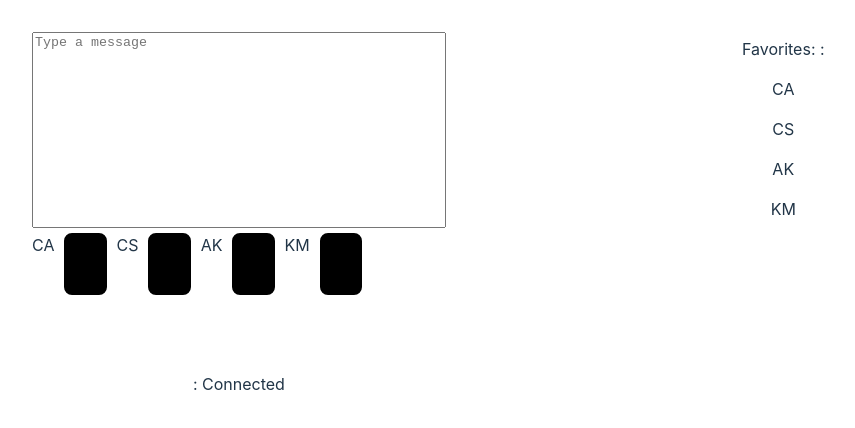
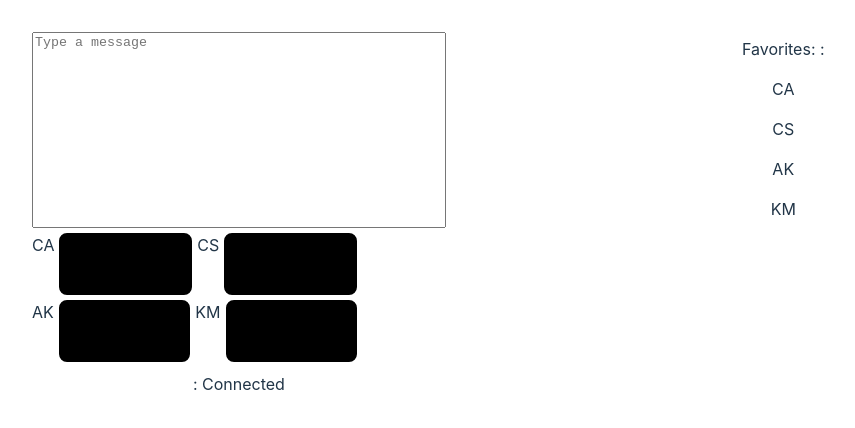
Before and after one commit to MiroMuro/chat-typer-lol, a React (Vite) app in the folder react-chat-typer/: page / in a window 1280 px wide. Shown: the top 428 px of the page, without its empty margins (108-963 px from the left). Built offline with nearby package versions, Linux system fonts and the light colour scheme.

Commit message:
Listener unhooks properly on another button click

```diff
--- a/react-chat-typer/src/App.css
+++ b/react-chat-typer/src/App.css
@@ -18,14 +18,21 @@
   grid-row: 1 / 4;
   resize: none;
 }
-.button-bar {
+.button-bar-firstline {
   grid-column: 1 / 5;
   grid-row: 4 / 5;
   display: flex;
   justify-content: space-between;
 }
+.button-bar-secondline {
+  grid-column: 1 / 5;
+  grid-row: 5 / 6;
+  display: flex;
+  justify-content: space-between;
+}
 .button {
-  margin: 0px;
+  flex: 1;
+  margin: 0px 5px;
 }
 .favoritesDropDown {
   grid-column: 8/ 12;
--- a/react-chat-typer/src/components/Button.tsx
+++ b/react-chat-typer/src/components/Button.tsx
@@ -31,12 +31,20 @@ const Button = <T extends string>({
   const handleButtonClick = () => {
     console.log("Button clicked:", text);
     setPressedButton("");
-    setButtonStates((prevStates) => ({ ...prevStates, [text]: true }));
+    //Can listen multiple buttons at once, not intended behavior.
+    //setButtonStates((prevStates) => ({ ...prevStates, [text]: true }));
 
+    setButtonStates((prevStates) => ({
+      ...Object.keys(prevStates).reduce(
+        (acc, key) => ({ ...acc, [key]: key === text }),
+        { [text]: true } as Record<T, boolean>
+      ),
+    }));
+
+    console.log("Button states:", buttonStates);
     setListening(true);
   };
 
-  // Clean up effect
   useEffect(() => {
     if (listening && buttonStates[text]) {
       console.log("Adding event listener for button:", text);
@@ -44,6 +52,7 @@ const Button = <T extends string>({
     }
     //Remove event listener when unmounting, or dependencies change.
     return () => {
+      //setListening(false);
       console.log("Removing event listener for button:", text);
       window.removeEventListener("keydown", keyDownHandler);
     };
@@ -60,11 +69,15 @@ const Button = <T extends string>({
         onClick={handleButtonClick}
         // Add visual feedback for active state
         style={{
-          backgroundColor: buttonStates[text] ? "#e0e0e0" : "black",
-          border: listening ? "2px solid green" : "2px solid black",
+          backgroundColor: listening && buttonStates[text] ? "gray" : "black",
+          border:
+            listening && buttonStates[text]
+              ? "2px solid green"
+              : "2px solid black",
         }}
       >
-        {pressedButton || (listening ? "Listening..." : "")}
+        {pressedButton ||
+          (listening && buttonStates[text] ? "Listening..." : "")}
       </button>
     </>
   );
--- a/react-chat-typer/src/components/ButtonBar.tsx
+++ b/react-chat-typer/src/components/ButtonBar.tsx
@@ -21,7 +21,8 @@ const ButtonBar = () => {
     }
   );
   return (
-    <div className="button-bar">
+    <>
+      <div className="button-bar-firstline">
         <Button
           text="CA"
           buttonStates={buttonStates}
@@ -36,6 +37,8 @@ const ButtonBar = () => {
           buttonValues={buttonValues}
           setButtonValues={setButtonValues}
         />
+      </div>
+      <div className="button-bar-secondline">
         <Button
           text="AK"
           buttonStates={buttonStates}
@@ -51,6 +54,7 @@ const ButtonBar = () => {
           setButtonValues={setButtonValues}
         />
       </div>
+    </>
   );
 };
 export default ButtonBar;
```
Lines whose indentation alone changed are shown as unchanged.
